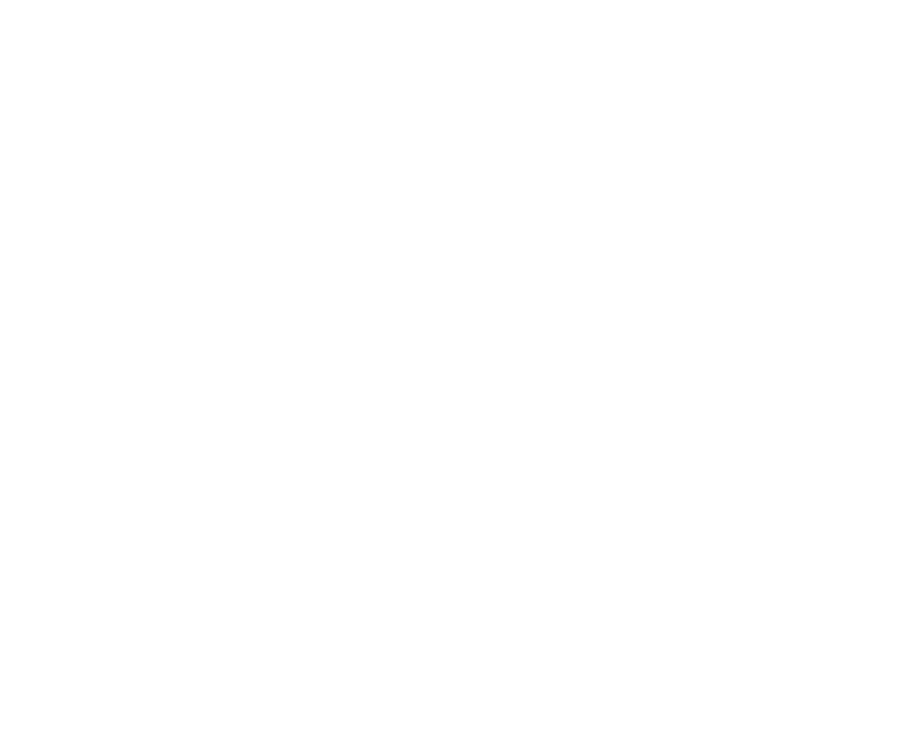
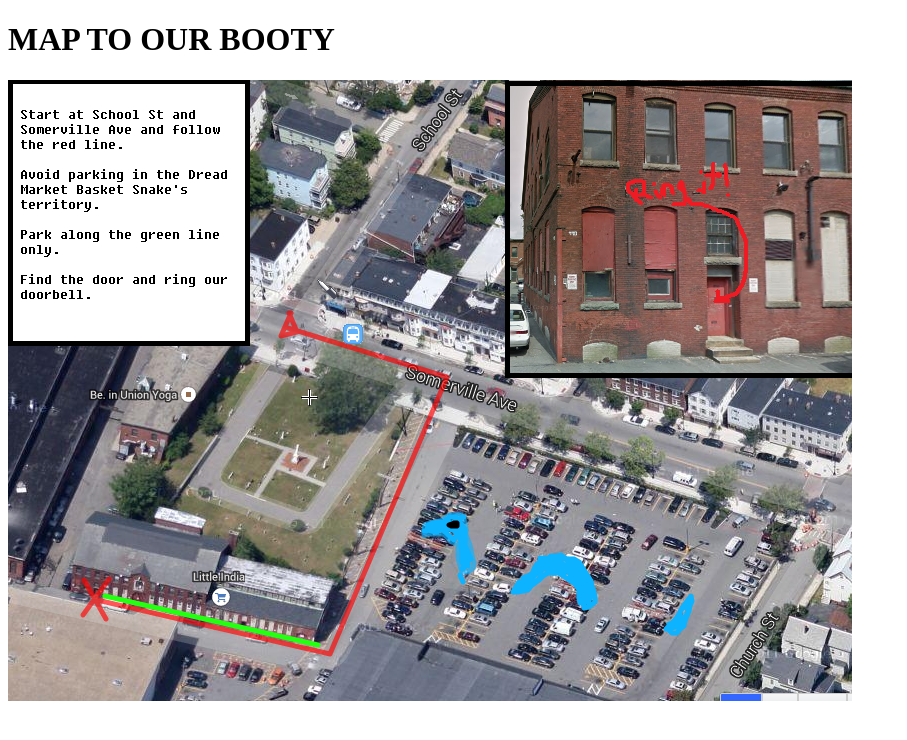
Before and after one commit to pirateship/p.irateship.com, a plain HTML site: page treasuremap.html in a window 1280 px wide. Shown: the whole page, without its empty margins (0-907 px from the left). Drawn offline with Linux system fonts and the light colour scheme.

Commit message:
Update treasuremap.html

```diff
--- a/treasuremap.html
+++ b/treasuremap.html
@@ -1,3 +1,4 @@
 <!DOCTYPE html>
-
-<img src=
+<h1>MAP TO OUR BOOTY</h1>
+<p>
+<img src= "images/piratemap.png">
```
